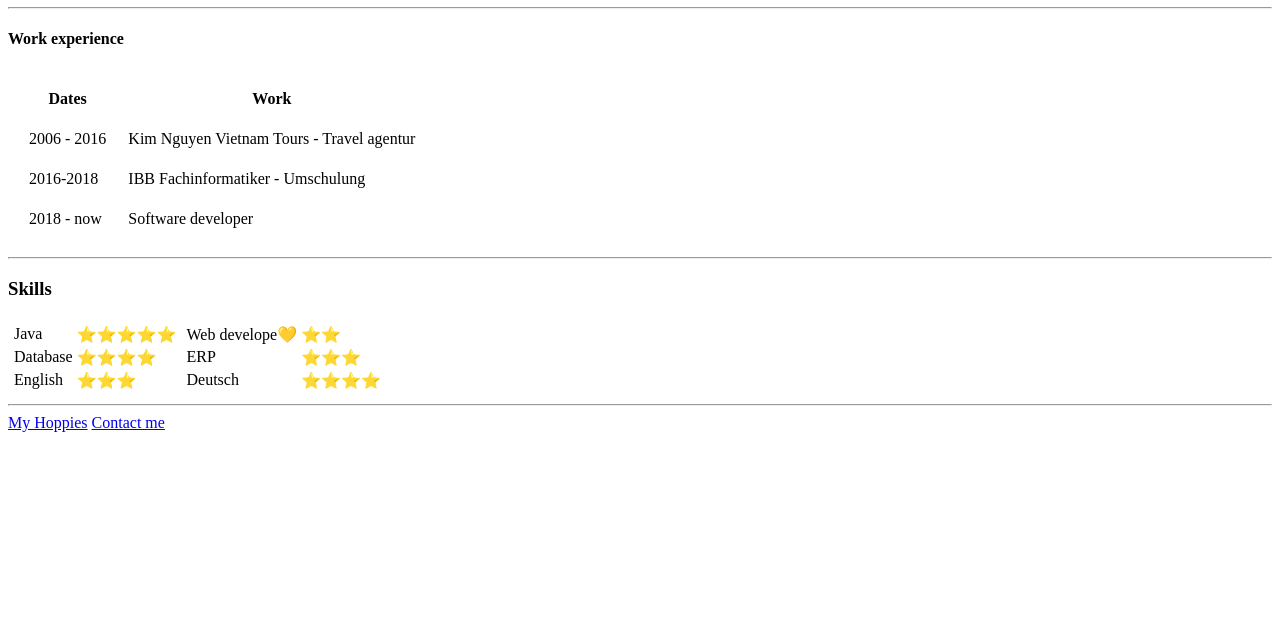
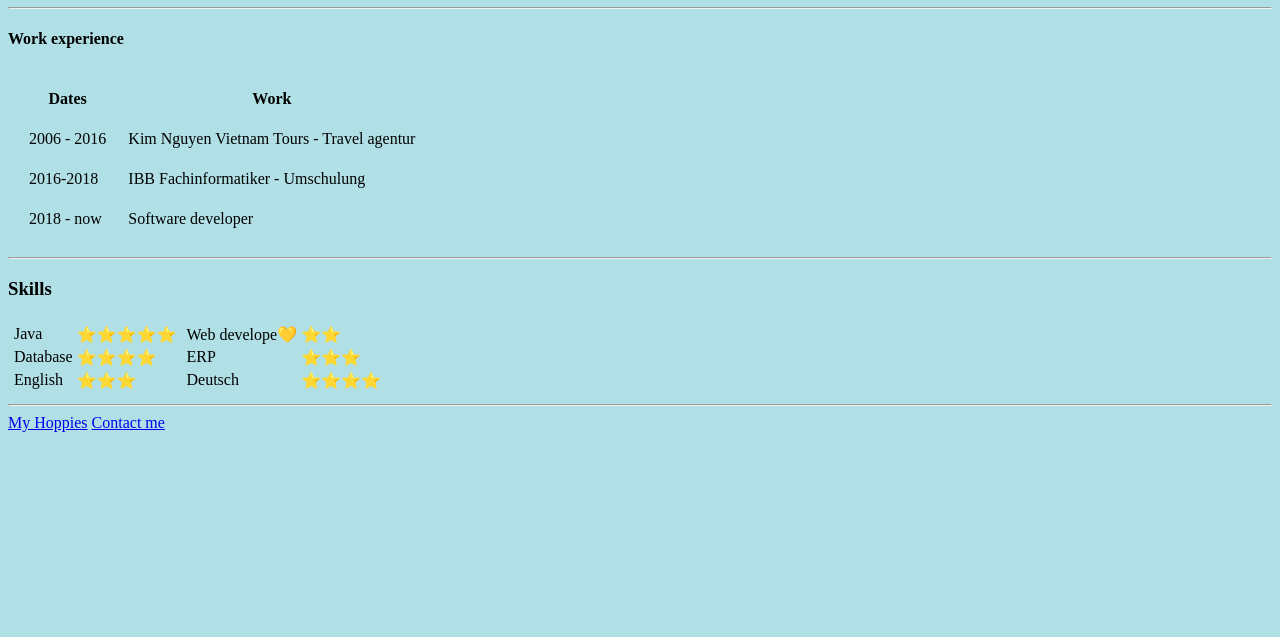
Before and after one commit to nguyen280502/cv, a plain HTML site: page index.html in a window 1280 px wide. Shown: the part 163-800 px from the top of the page. Drawn offline with Linux system fonts and the light colour scheme.

Commit message:
add style

```diff
--- a/index.html
+++ b/index.html
@@ -3,6 +3,11 @@
   <head>
     <meta charset="utf-8">
     <title>Tu's personal site</title>
+    <style>
+      body {
+        background: powderblue;
+      }
+    </style>
   </head>
   <body>
     <table>
```
